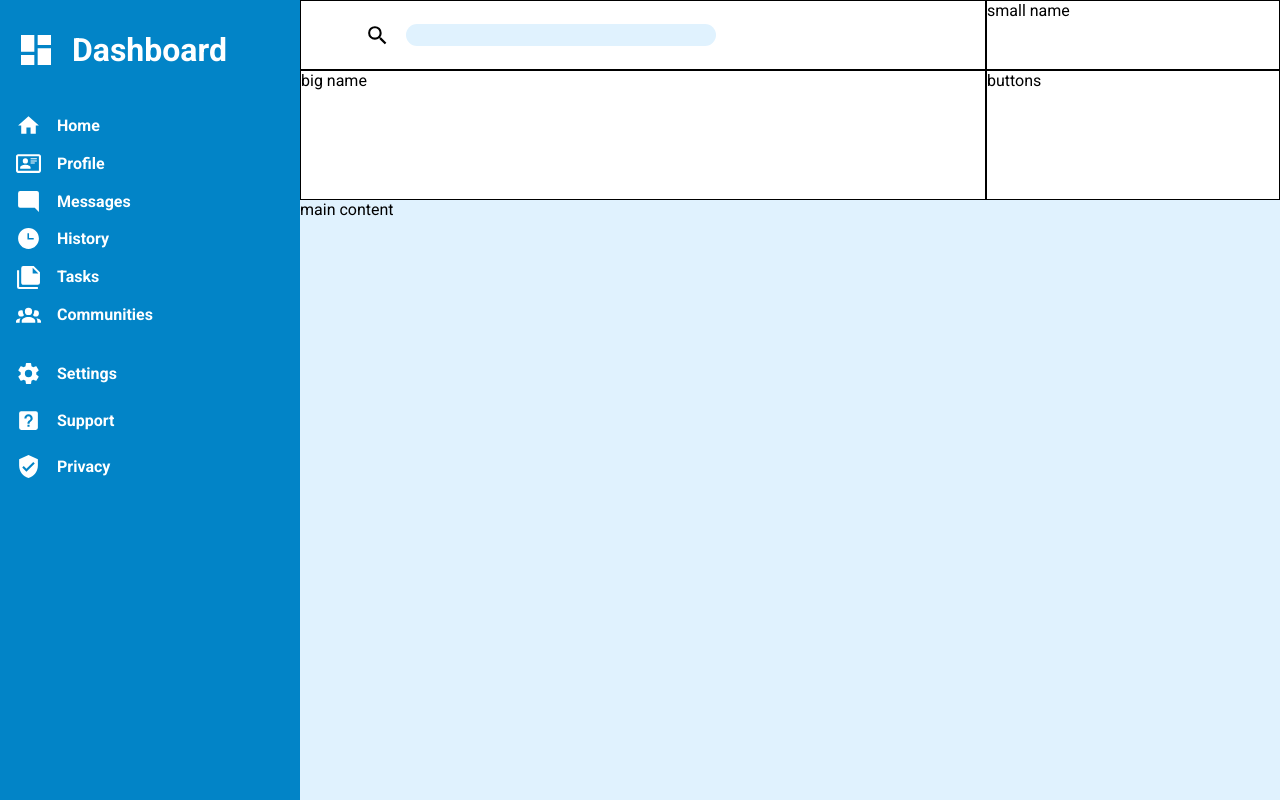
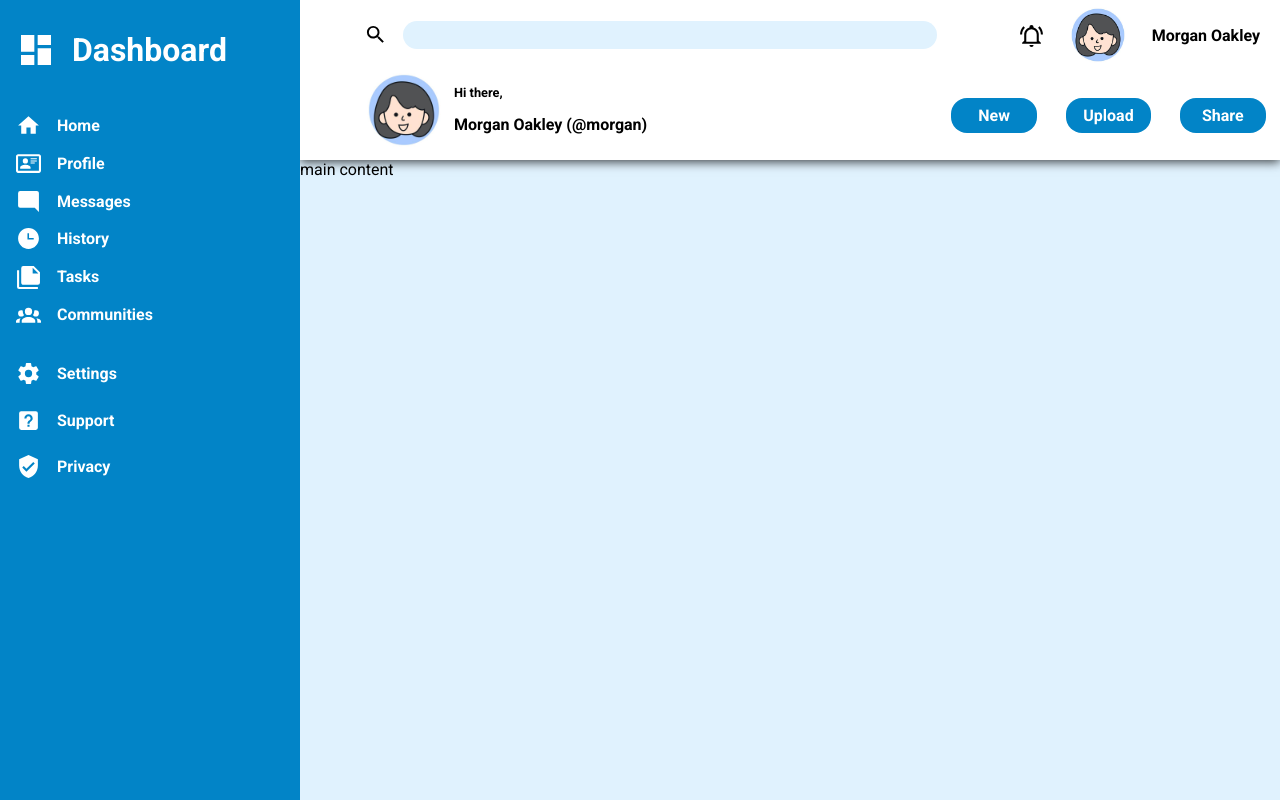
Before and after one commit to elk15/Admin-Dashboard, a plain HTML site: page index.html in a window 1280 px wide. Drawn offline with Linux system fonts and the light colour scheme.

Commit message:
Implement header

```diff
--- a/index.html
+++ b/index.html
@@ -17,9 +17,23 @@
                     <path
                         d="M9.5,3A6.5,6.5 0 0,1 16,9.5C16,11.11 15.41,12.59 14.44,13.73L14.71,14H15.5L20.5,19L19,20.5L14,15.5V14.71L13.73,14.44C12.59,15.41 11.11,16 9.5,16A6.5,6.5 0 0,1 3,9.5A6.5,6.5 0 0,1 9.5,3M9.5,5C7,5 5,7 5,9.5C5,12 7,14 9.5,14C12,14 14,12 14,9.5C14,7 12,5 9.5,5Z" />
                 </svg><input type="search" name="search" id="search"></div>
-            <div class="small-name">small name</div>
-            <div class="big-name">big name</div>
-            <div class="buttons">buttons</div>
+            <div class="small-name"><svg xmlns="http://www.w3.org/2000/svg" viewBox="0 0 24 24">
+                    <title>bell-ring-outline</title>
+                    <path
+                        d="M10,21H14A2,2 0 0,1 12,23A2,2 0 0,1 10,21M21,19V20H3V19L5,17V11C5,7.9 7.03,5.17 10,4.29C10,4.19 10,4.1 10,4A2,2 0 0,1 12,2A2,2 0 0,1 14,4C14,4.1 14,4.19 14,4.29C16.97,5.17 19,7.9 19,11V17L21,19M17,11A5,5 0 0,0 12,6A5,5 0 0,0 7,11V18H17V11M19.75,3.19L18.33,4.61C20.04,6.3 21,8.6 21,11H23C23,8.07 21.84,5.25 19.75,3.19M1,11H3C3,8.6 3.96,6.3 5.67,4.61L4.25,3.19C2.16,5.25 1,8.07 1,11Z" />
+                </svg> <img src="assets/girl-avatar-icon.jpg" class="profile-pic" alt="icon" />
+                <p>Morgan Oakley</p>
+            </div>
+            <div class="big-name">
+                <img src="assets/girl-avatar-icon.jpg" alt="icon" class="profile-pic" />
+                <p>Hi there,</p>
+                <p>Morgan Oakley (@morgan)</p>
+            </div>
+            <div class="buttons">
+                <button>New</button>
+                <button>Upload</button>
+                <button>Share</button>
+            </div>
         </header>
         <div class="sidebar">
             <h1><svg xmlns="http://www.w3.org/2000/svg" viewBox="0 0 24 24">
--- a/styles.css
+++ b/styles.css
@@ -10,24 +10,28 @@ svg{
     width: 25px;
 }
 
+.profile-pic{
+    width: 80px;
+}
+
 .container{
     min-height: 100vh;
     display: grid;
     grid-template-columns: 300px 1fr;
-    grid-template-rows: 200px 1fr;
+    grid-template-rows: 160px 1fr;
 }
 
 .header{
     background-color: #FFF;
     grid-column-start: 2;
     display: grid;
-    grid-template-columns: 1fr 30%;
+    grid-template-columns: 1fr 35%;
     grid-template-rows: 70px 1fr;
+    font-weight: bold;
+    z-index: 1;
+    box-shadow: 0px 2px 10px 0px rgba(0,0,0,0.75);
 }
 
-.header div{
-    border: 1px solid black;
-}
 
 .search-bar{
     padding-left: 4rem;
@@ -37,8 +41,55 @@ input[type="search"]{
     background-color: #e0f2fe;
     border: none;
     border-radius: 1rem;
-    width: 50%;
-    padding: 0.2rem;
+    width: min(100%, 600px);
+    padding: 0.4rem;
+}
+
+.small-name .profile-pic{
+    width: 60px;
+}
+
+.small-name{
+    justify-self: flex-end;
+    padding-right: 20px;
+    gap: 1.5rem !important;
+}
+
+header button{
+    background-color: #0284c7;
+    color: #FFF;
+    text-align: center;
+    font-size: 1rem;
+    border: none;
+    width: min(25%, 150px);
+    padding: 0.5rem;
+    padding-left: 1rem;
+    padding-right: 1rem;
+    font-weight: bold;
+    border-radius: 1rem;
+}
+
+.buttons{
+    align-self: center;
+    display: flex;
+    justify-content: space-around;
+}
+
+.big-name{
+    display:grid;
+    grid-template-columns: 90px 1fr;
+    grid-template-rows: 1fr 1fr;
+    padding-left: 4rem;
+}
+
+.big-name img{
+    grid-column: 1/2;
+    grid-row: 1/3;
+}
+
+.big-name img+p{
+    font-size: 0.8rem;
+    align-self: center;
 }
 
 .sidebar{
@@ -49,6 +100,7 @@ input[type="search"]{
     grid-template-columns:1fr;
     grid-template-rows: 100px 30% 20%;
     padding-left: 1rem;
+    z-index: 2;
 
 }
 
@@ -87,7 +139,9 @@ li svg{
     fill: #FFF;
 }
 
-li a, .search-bar{
+/* Align icons */
+
+li a, .search-bar, .small-name{
     display: flex;
     align-items: center;
     gap: 1rem;
```
Also changed, not shown: assets/girl-avatar-icon.jpg (added).
